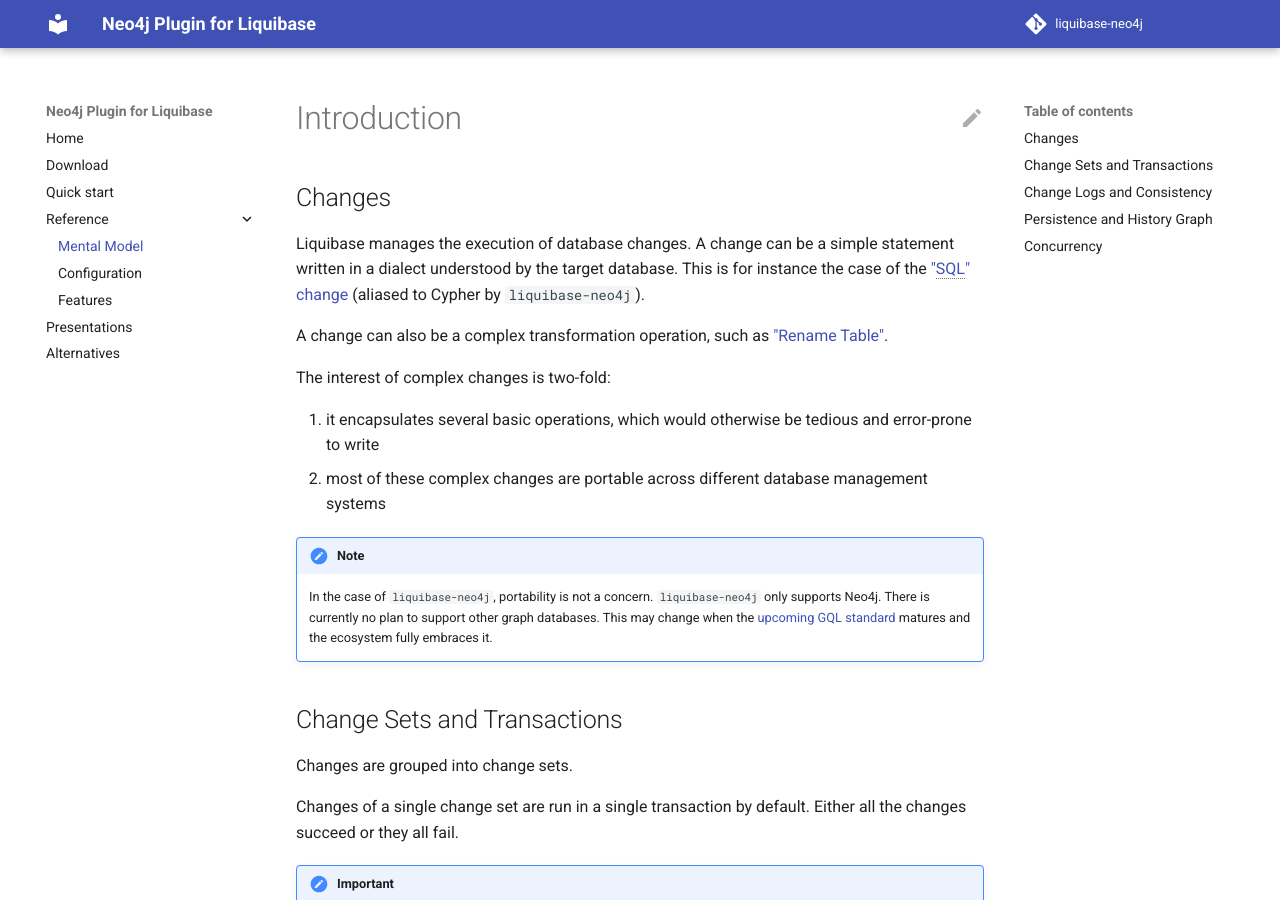
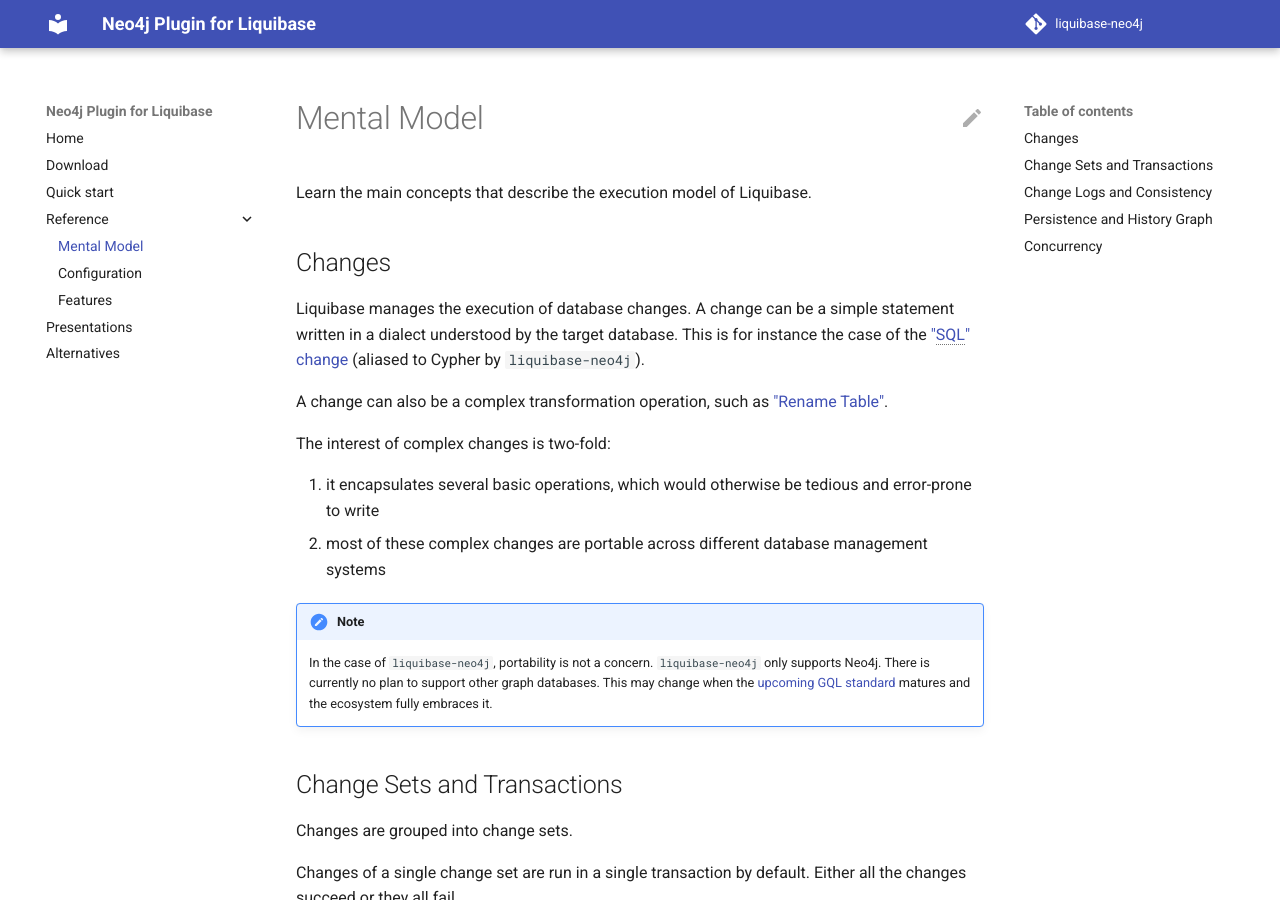
Before and after one commit to liquibase/liquibase-neo4j, an MkDocs documentation site: the page built from docs/reference-intro.md, in a window 1280 px wide and 900 px high. Built offline with MkDocs 1.6.1 and Material for MkDocs 9.7.7, drawn with Linux system fonts in a browser that asks for light colours; comment, search, counter and statistics services are not loaded.

Commit message:
Update reference intro title

```diff
--- a/docs/reference-intro.md
+++ b/docs/reference-intro.md
@@ -1,4 +1,6 @@
-# Introduction
+# Mental Model
+
+Learn the main concepts that describe the execution model of Liquibase.
 
 ## Changes
 
```
